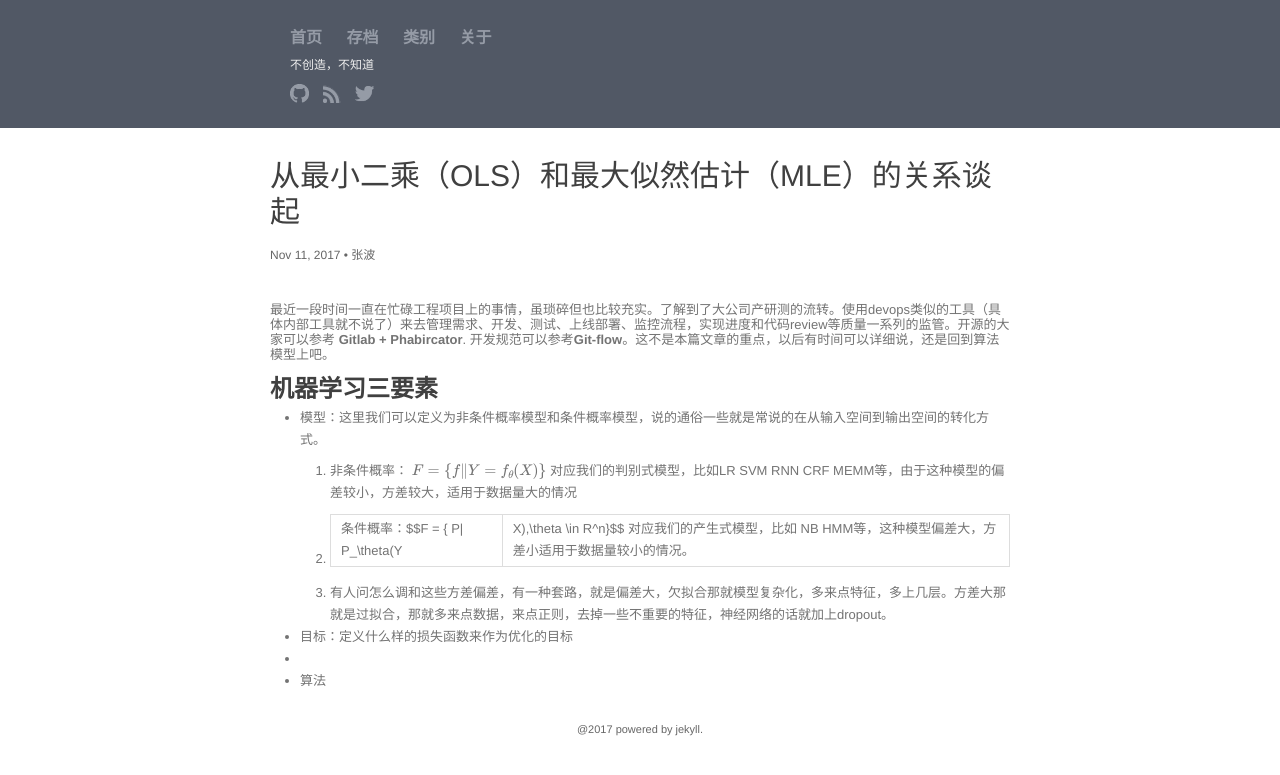
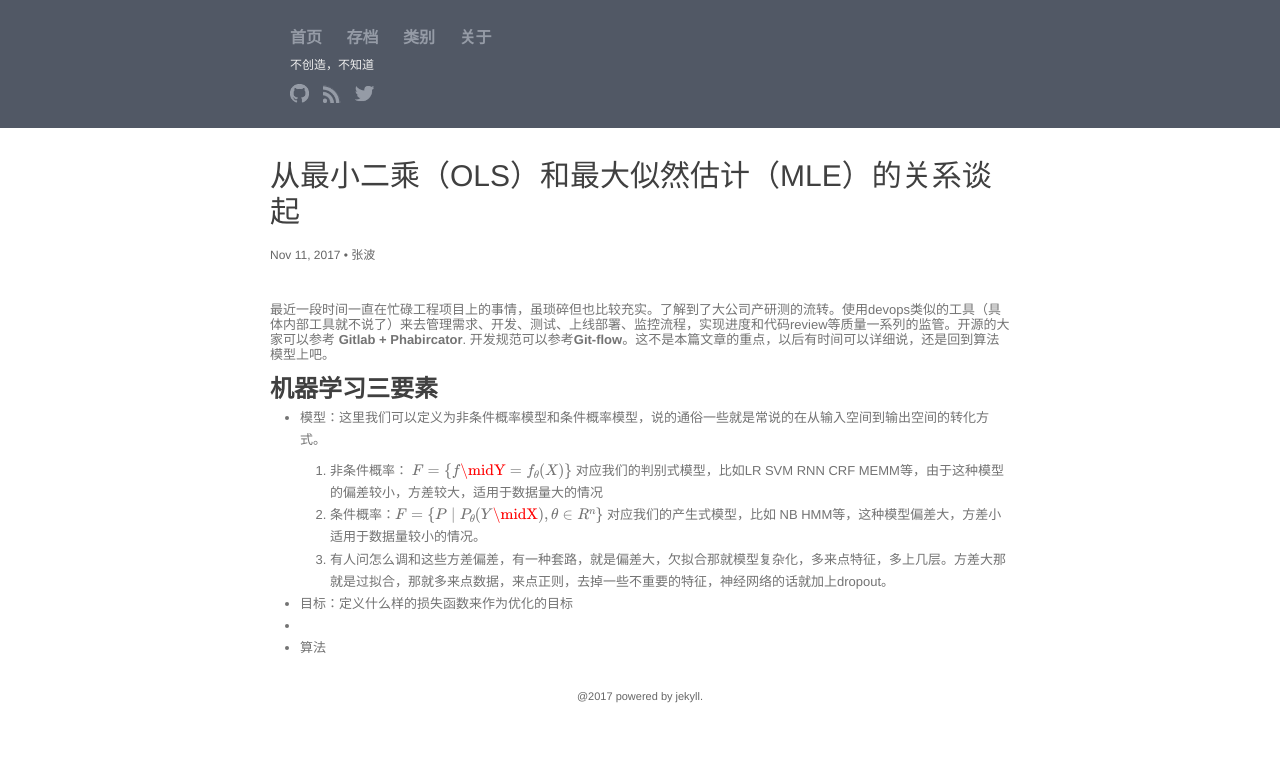
Before and after one commit to bobz653/bobz653.github.io, a Jekyll site: the page built from _posts/2017-11-11-olsmle-relation.md, in a window 1280 px wide. Shown: the top 775 px of the page. Built offline with Jekyll 4.4.1, drawn with Linux system fonts in a browser that asks for light colours; formulas are drawn with MathJax 3; comment, search, counter and statistics services are not loaded.

Commit message:
add formula

```diff
--- a/_posts/2017-11-11-olsmle-relation.md
+++ b/_posts/2017-11-11-olsmle-relation.md
@@ -12,9 +12,9 @@
 ## 机器学习三要素
 * 模型：这里我们可以定义为非条件概率模型和条件概率模型，说的通俗一些就是常说的在从输入空间到输出空间的转化方式。
 
-    1. 非条件概率： $$F=\{f\|Y=f_\theta(X)\}$$ 对应我们的判别式模型，比如LR SVM RNN CRF MEMM等，由于这种模型的偏差较小，方差较大，适用于数据量大的情况
-    2. 条件概率：$$F = \{ P\| P_\theta(Y|X),\theta \in R^n\}$$ 对应我们的产生式模型，比如 NB HMM等，这种模型偏差大，方差小适用于数据量较小的情况。
-    3. 有人问怎么调和这些方差偏差，有一种套路，就是偏差大，欠拟合那就模型复杂化，多来点特征，多上几层。方差大那就是过拟合，那就多来点数据，来点正则，去掉一些不重要的特征，神经网络的话就加上dropout。
+    1.	非条件概率： $$F=\{f\midY=f_\theta(X)\}$$ 对应我们的判别式模型，比如LR SVM RNN CRF MEMM等，由于这种模型的偏差较小，方差较大，适用于数据量大的情况
+    2.	条件概率：$$F = \{ P\mid P_\theta(Y\midX),\theta \in R^n\}$$ 对应我们的产生式模型，比如 NB HMM等，这种模型偏差大，方差小适用于数据量较小的情况。
+    3.	有人问怎么调和这些方差偏差，有一种套路，就是偏差大，欠拟合那就模型复杂化，多来点特征，多上几层。方差大那就是过拟合，那就多来点数据，来点正则，去掉一些不重要的特征，神经网络的话就加上dropout。
 
 * 目标：定义什么样的损失函数来作为优化的目标
 *
```
